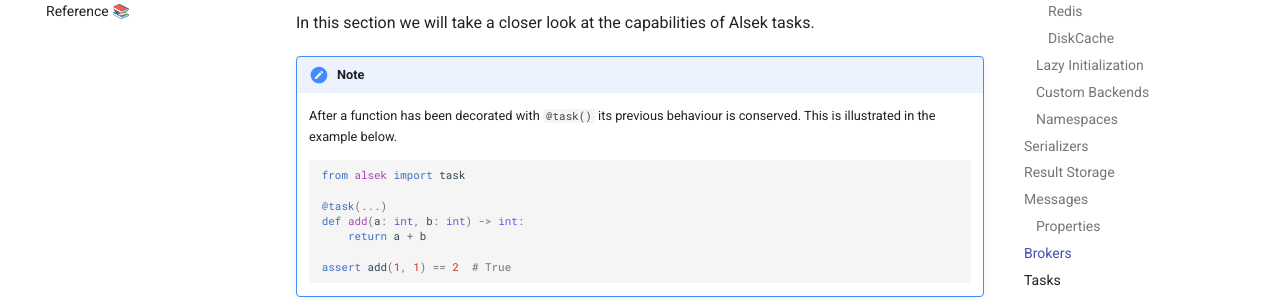
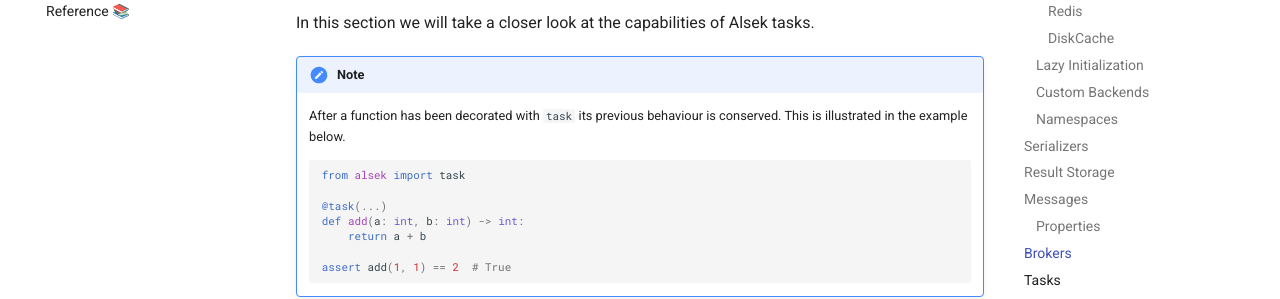
Before and after one commit to TariqAHassan/alsek, an MkDocs documentation site: the page built from docs/guided_tour.md, in a window 1280 px wide and 900 px high, scrolled down 5642 px. Shown: the part 151-450 px from the top of the window. Built offline with MkDocs 1.6.1 and Material for MkDocs 9.7.7, drawn with Linux system fonts in a browser that asks for light colours; comment, search, counter and statistics services are not loaded.

Commit message:
Fix typo

````diff
--- a/docs/guided_tour.md
+++ b/docs/guided_tour.md
@@ -280,7 +280,7 @@ Additionally, `Broker` also exposes:
 In this section we will take a closer look at the capabilities of Alsek tasks.
 
 !!! note
-    After a function has been decorated with `@task()` its previous behaviour
+    After a function has been decorated with `task` its previous behaviour
     is conserved. This is illustrated in the example below.
 
     ```python
````
